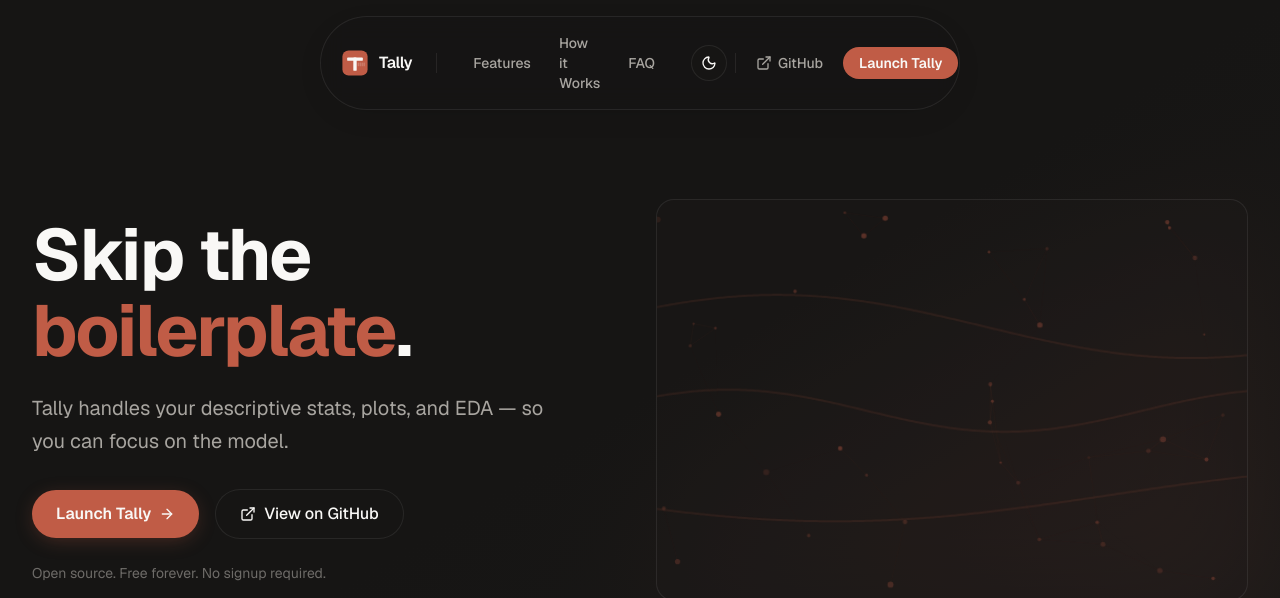
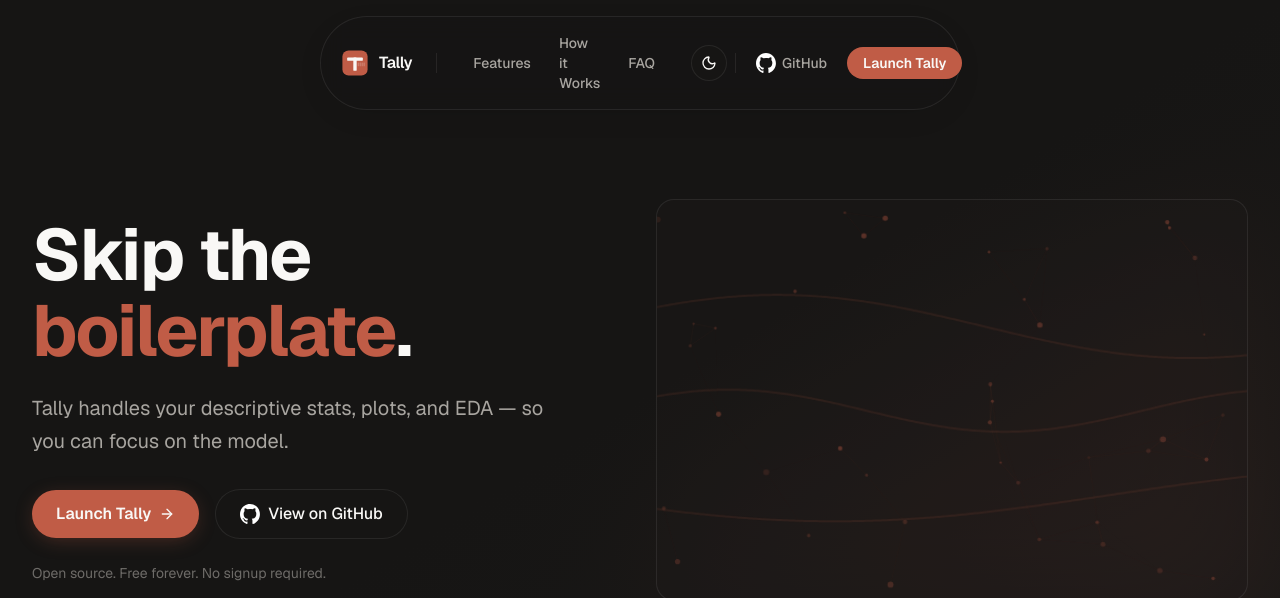
Before and after one commit to xyzprtk/tally, a Next.js app in the folder frontend/: page / in a window 1280 px wide. Shown: the top 598 px of the page. Built offline with nearby package versions, Linux system fonts and the light colour scheme.

Commit message:
feat : replace generic ExternalLink icon with theme-aware GitHub SVG and update project URL

```diff
--- a/frontend/components/landing/Footer.tsx
+++ b/frontend/components/landing/Footer.tsx
@@ -1,6 +1,6 @@
 import Link from "next/link";
-import { ExternalLink } from "lucide-react";
 import TallyLogo from "./TallyLogo";
+import { GithubIcon } from "./GithubIcon";
 
 export function Footer() {
   return (
@@ -24,12 +24,12 @@
           {/* Right: Links */}
           <div className="flex items-center gap-6">
             <a
-              href="https://github.com"
+              href="https://github.com/xyzprtk/tally"
               target="_blank"
               rel="noopener noreferrer"
               className="flex items-center gap-2 text-sm text-muted-foreground hover:text-foreground transition-colors"
             >
-              <ExternalLink className="h-4 w-4" />
+              <GithubIcon className="h-5 w-5" />
               GitHub
             </a>
             <Link
--- /dev/null
+++ b/frontend/components/landing/GithubIcon.tsx
@@ -0,0 +1,32 @@
+"use client";
+
+import { useState, useEffect } from "react";
+import { useTheme } from "@/components/theme/ThemeProvider";
+
+export function GithubIcon({ className }: { className?: string }) {
+  const { theme } = useTheme();
+  const [mounted, setMounted] = useState(false);
+
+  useEffect(() => {
+    setMounted(true);
+  }, []);
+
+  // Avoid hydration mismatch: render nothing until mounted
+  if (!mounted) {
+    return (
+      <div className={className} aria-hidden="true" />
+    );
+  }
+
+  const src = theme === "dark" ? "/github-light.svg" : "/github-dark.svg";
+
+  return (
+    <img
+      src={src}
+      alt="GitHub"
+      className={className}
+      width={20}
+      height={20}
+    />
+  );
+}
--- a/frontend/components/landing/Hero.tsx
+++ b/frontend/components/landing/Hero.tsx
@@ -2,8 +2,9 @@
 
 import { motion } from "framer-motion";
 import Link from "next/link";
-import { ArrowRight, ExternalLink } from "lucide-react";
+import { ArrowRight } from "lucide-react";
 import { DataVisual } from "./DataVisual";
+import { GithubIcon } from "./GithubIcon";
 
 const containerVariants = {
   hidden: {},
@@ -60,12 +61,12 @@
               </Link>
 
               <a
-                href="https://github.com"
+                href="https://github.com/xyzprtk/tally"
                 target="_blank"
                 rel="noopener noreferrer"
                 className="inline-flex items-center gap-2 px-6 py-3 text-base font-medium rounded-full border border-border bg-background hover:bg-muted transition-colors active:scale-[0.98]"
               >
-                <ExternalLink className="h-4 w-4" />
+                <GithubIcon className="h-5 w-5" />
                 View on GitHub
               </a>
             </motion.div>
--- a/frontend/components/landing/Navbar.tsx
+++ b/frontend/components/landing/Navbar.tsx
@@ -2,9 +2,9 @@
 
 import { motion } from "framer-motion";
 import Link from "next/link";
-import { ExternalLink } from "lucide-react";
 import { ThemeToggle } from "@/components/theme/ThemeToggle";
 import TallyLogo from "./TallyLogo";
+import { GithubIcon } from "./GithubIcon";
 
 const navLinks = [
   { label: "Features", href: "#features" },
@@ -50,12 +50,12 @@
           <ThemeToggle />
           <div className="h-5 w-px bg-border" />
           <a
-            href="https://github.com"
+            href="https://github.com/xyzprtk/tally"
             target="_blank"
             rel="noopener noreferrer"
             className="flex items-center gap-1.5 px-3 py-1.5 text-sm font-medium text-muted-foreground hover:text-foreground transition-colors rounded-full hover:bg-muted"
           >
-            <ExternalLink className="h-4 w-4" />
+            <GithubIcon className="h-5 w-5" />
             <span className="hidden sm:inline">GitHub</span>
           </a>
           <Link
```
Also changed, not shown: frontend/public/github-dark.svg (added), frontend/public/github-light.svg (added).
